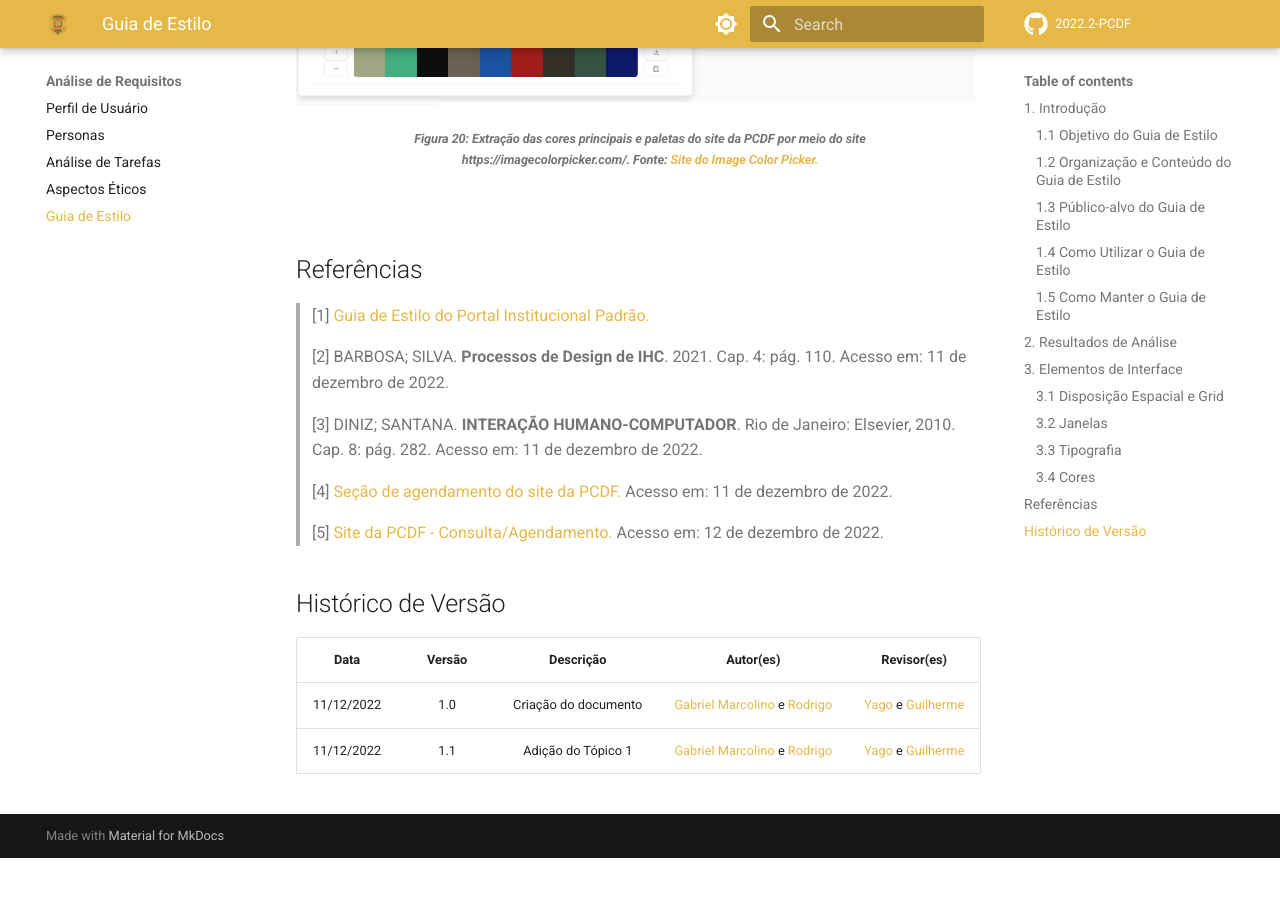
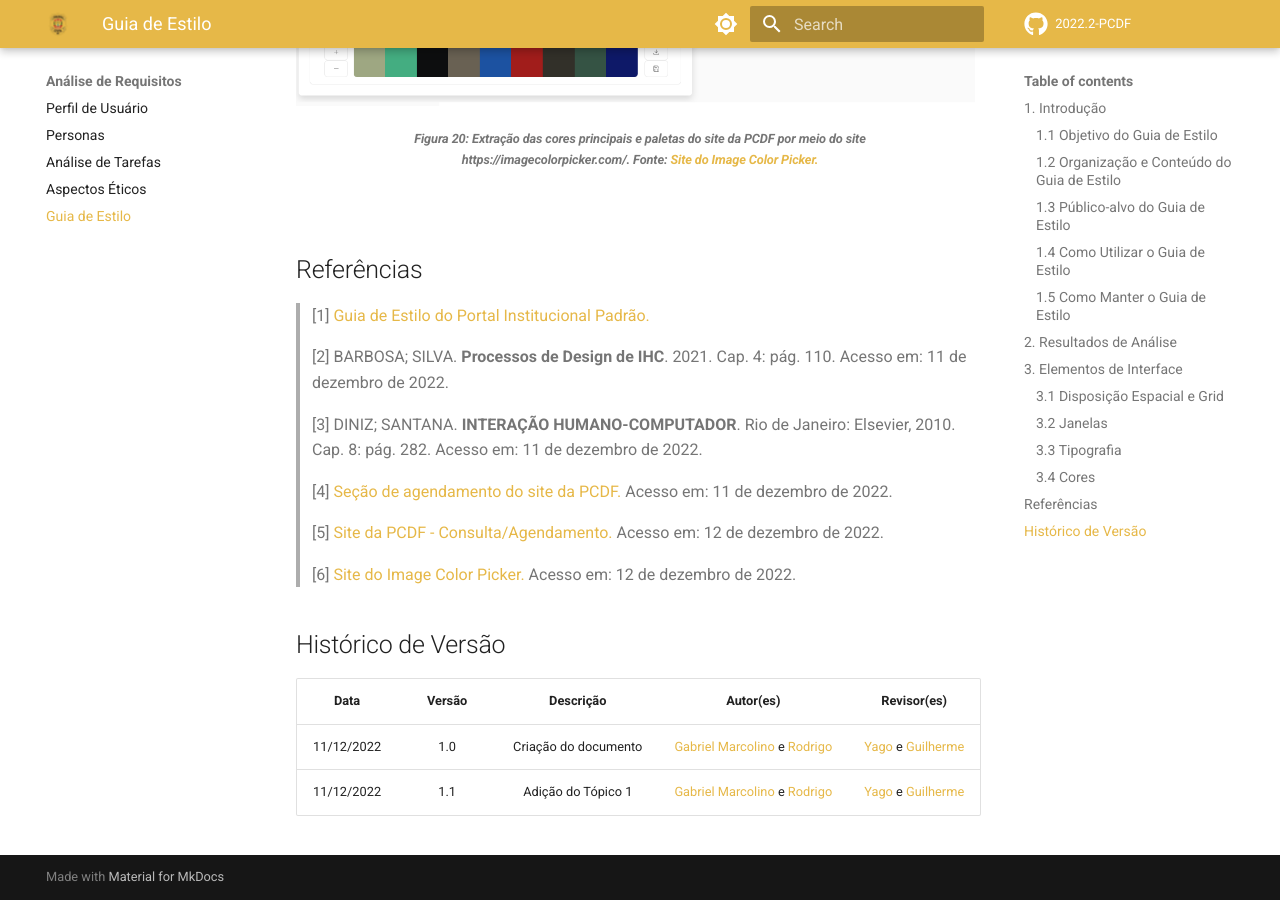
Before and after one commit to Interacao-Humano-Computador/2022.2-PCDF, an MkDocs documentation site: the page built from docs/analise-de-requisitos/guia_de_estilo.md, in a window 1280 px wide and 900 px high, scrolled down 15249 px. Built offline with MkDocs 1.6.1 and Material for MkDocs 9.7.7, drawn with Linux system fonts in a browser that asks for light colours; comment, search, counter and statistics services are not loaded; before the commit the page ends 16107 px from its top, so only the background shows below that.

Commit message:
add de referência

```diff
--- a/docs/analise-de-requisitos/guia_de_estilo.md
+++ b/docs/analise-de-requisitos/guia_de_estilo.md
@@ -272,6 +272,8 @@ O site da PCDF foi desenvolvido utilizando as cores representadas no emblema da
 
 > [5] [Site da PCDF - Consulta/Agendamento.](https://agendaservico.pcdf.df.gov.br/Agenda/Consultar) Acesso em: 12 de dezembro de 2022.
 
+> [6] [Site do Image Color Picker.](https://imagecolorpicker.com/) Acesso em: 12 de dezembro de 2022.
+
 ## Histórico de Versão
 
 |    Data    | Versão |      Descrição       |                                              Autor(es)                                              |                                    Revisor(es)                                    |
```
